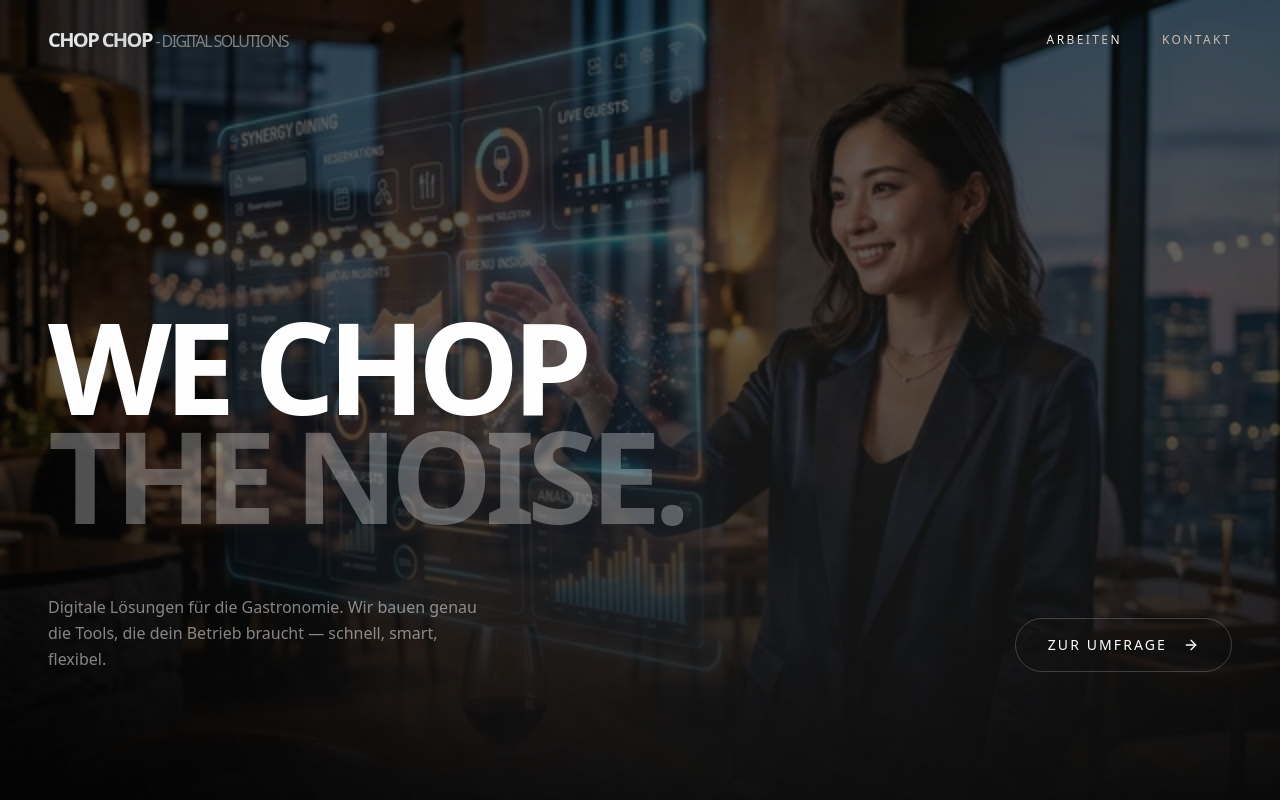
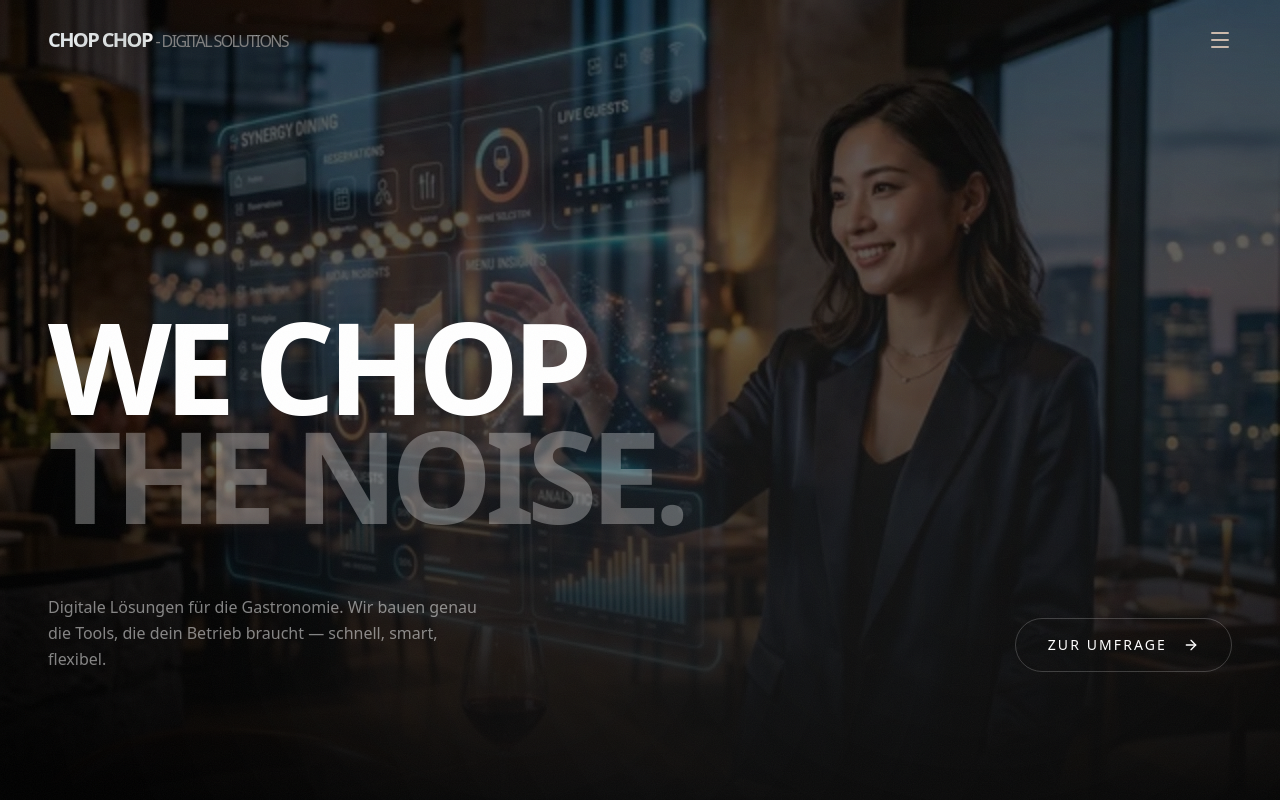
Before and after one commit to dojanjanjan/chop-chop-lp, a Next.js app: page / in a window 1280 px wide. Shown: the top 800 px of the page. Built offline with nearby package versions, Linux system fonts and the light colour scheme.

Commit message:
feat: replace desktop links with uniform burger menu

```diff
--- a/app/page.tsx
+++ b/app/page.tsx
@@ -180,17 +180,7 @@ export default function LandingPage() {
               </span>
             </motion.a>
 
-            <motion.div
-              initial={{ opacity: 0 }}
-              animate={{ opacity: 1 }}
-              transition={{ duration: 1, delay: 0.7 }}
-              className="hidden md:flex items-center gap-10 text-xs uppercase tracking-[0.2em] font-medium"
-            >
-              <a href="#work" className="hover-underline">Arbeiten</a>
-              <a href="#contact" className="hover-underline">Kontakt</a>
-            </motion.div>
-
-            <button className="md:hidden relative z-50" onClick={() => setIsMenuOpen(!isMenuOpen)}>
+            <button className="relative z-50" onClick={() => setIsMenuOpen(!isMenuOpen)}>
               <AnimatePresence mode="wait">
                 {isMenuOpen ? (
                   <motion.div key="close" initial={{ rotate: -90, opacity: 0 }} animate={{ rotate: 0, opacity: 1 }} exit={{ rotate: 90, opacity: 0 }}>
```
